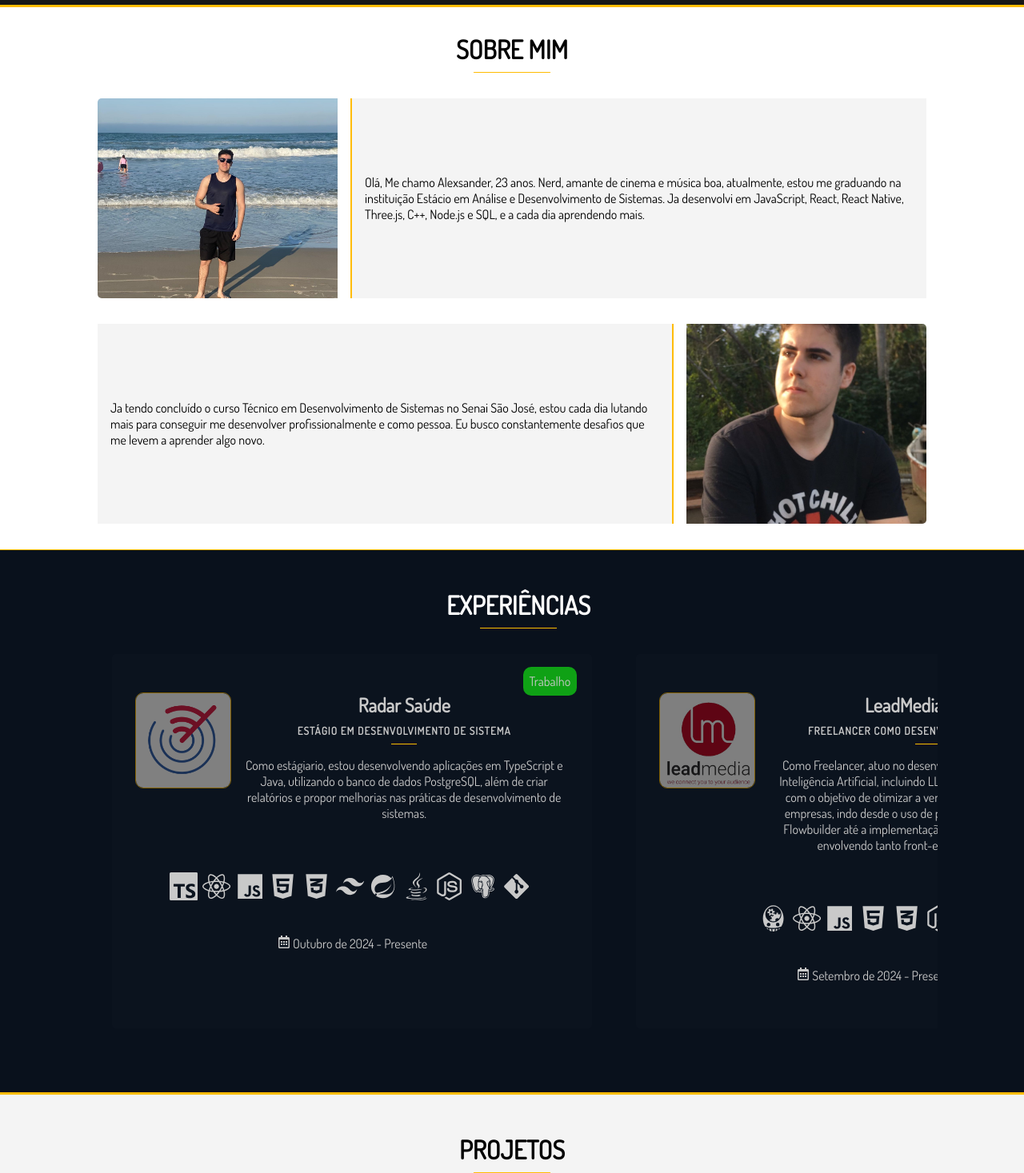
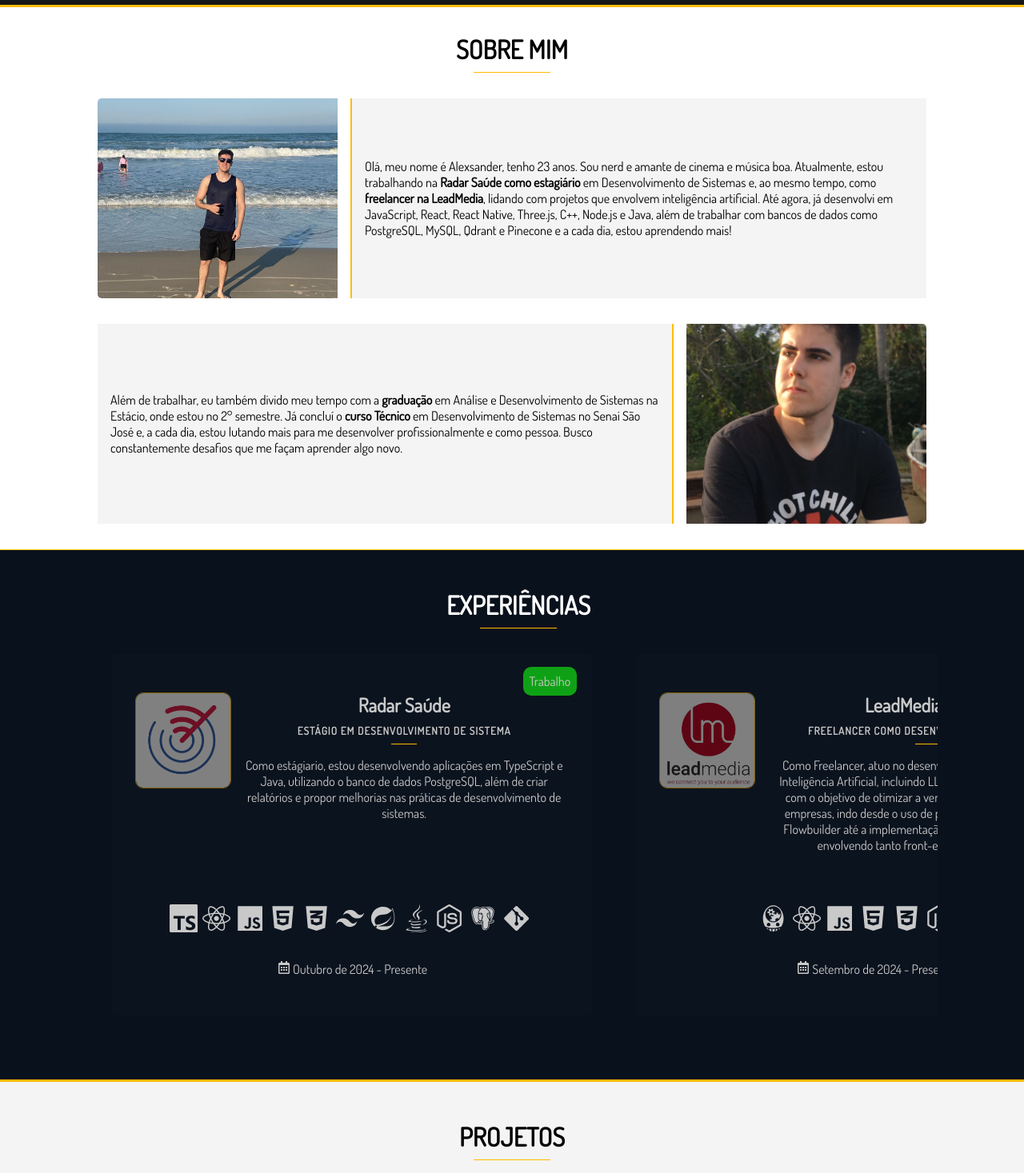
Before and after one commit to AlexsanderMarchi/Portfolio, a React (Vite) app: page / in a window 1280 px wide. Shown: the part 391-1858 px from the top of the page at 80% size. Built offline with nearby package versions, Linux system fonts and the light colour scheme; grey boxes are pictures that could not be loaded.

Commit message:
update about info

```diff
--- a/src/components/about.jsx
+++ b/src/components/about.jsx
@@ -17,36 +17,50 @@ function About() {
           <div className="bio1">
             {!autoTranslation ? (
               <p>
-                Olá, Me chamo Alexsander, 23 anos. Nerd, amante de cinema e
-                música boa, atualmente, estou me graduando na instituição
-                Estácio em Análise e Desenvolvimento de Sistemas. Ja desenvolvi
-                em JavaScript, React, React Native, Three.js, C++, Node.js e
-                SQL, e a cada dia aprendendo mais.
+                Olá, meu nome é Alexsander, tenho 23 anos. Sou nerd e amante de
+                cinema e música boa. Atualmente, estou trabalhando na{" "}
+                <span>Radar Saúde como estagiário</span> em Desenvolvimento de
+                Sistemas e, ao mesmo tempo, como{" "}
+                <span>freelancer na LeadMedia</span>, lidando com projetos que
+                envolvem inteligência artificial. Até agora, já desenvolvi em
+                JavaScript, React, React Native, Three.js, C++, Node.js e Java,
+                além de trabalhar com bancos de dados como PostgreSQL, MySQL,
+                Qdrant e Pinecone e a cada dia, estou aprendendo mais!
               </p>
             ) : (
               <p>
                 Hello, my name is Alexsander. I'm 23 years old, nerd, an avid
-                cinephile and lover of good music, I'm currently pursuing a
-                degree in Systems Analysis and Development at Estácio. I have
-                experience developing in JavaScript, React, React Native,
-                Three.js, C++, Node.js e SQL, and I am learning more every day.
+                cinephile and lover of good music. I currently work at{" "}
+                <span>Radar Saúde as an intern </span>
+                in Systems Development and also as{" "}
+                <span>freelancer at LeadMedia</span>, working on projects
+                involving artificial intelligence. So far, I have developed in
+                JavaScript, React, React Native, Three.js, C++, Node.js, and
+                Java, as well as worked with databases like PostgreSQL, MySQL,
+                Qdrant, and Pinecone, and learning more every day!
               </p>
             )}
           </div>
           <div className="bio2">
             {!autoTranslation ? (
               <p>
-                Ja tendo concluído o curso Técnico em Desenvolvimento de
-                Sistemas no Senai São José, estou cada dia lutando mais para
-                conseguir me desenvolver profissionalmente e como pessoa. Eu
-                busco constantemente desafios que me levem a aprender algo novo.
+                Além de trabalhar, eu também divido meu tempo com a{" "}
+                <span>graduação</span> em Análise e Desenvolvimento de Sistemas
+                na Estácio, onde estou no 2° semestre. Já concluí o{" "}
+                <span>curso Técnico</span> em Desenvolvimento de Sistemas no
+                Senai São José e, a cada dia, estou lutando mais para me
+                desenvolver profissionalmente e como pessoa. Busco
+                constantemente desafios que me façam aprender algo novo.
               </p>
             ) : (
               <p>
-                Having already completed a technical course in Systems
-                Development at Senai Sao Jose, now I'm fighting more day after
-                day to develop myself as a professional and as a person. I
-                constantly seek challenges that lead me to learn something new.
+                In addition to working, I also dedicate my time to my studies,
+                pursuing a <span>degree</span> in Systems Analysis and
+                Development at Estácio, where I'm in my 2nd semester. I have
+                already completed a <span>technical course</span> in Systems
+                Development at Senai São José, and every day I'm striving to
+                develop myself both professionally and personally. I constantly
+                seek challenges that help me learn something new.
               </p>
             )}
           </div>
--- a/src/components/experience.jsx
+++ b/src/components/experience.jsx
@@ -182,6 +182,7 @@ function Experience() {
                       )}
                     </div>
                   </div>
+                  <div>
                     <div className="icons-competencias py-2">
                       {experience.competencias}
                     </div>
@@ -190,6 +191,7 @@ function Experience() {
                     ) : (
                       <p>{experience.dataEnglish}</p>
                     )}
+                  </div>
                 </div>
               </li>
             ))}
--- a/src/styles/about.css
+++ b/src/styles/about.css
@@ -6,6 +6,10 @@
 #about h1 {
   color: var(--bg-dark);
 }
+#about span {
+  font-weight: bold;
+}
+
 #about .flex-items {
   justify-content: center;
   align-items: center;
--- a/src/styles/experience.css
+++ b/src/styles/experience.css
@@ -48,6 +48,11 @@
 
 .experience-container {
   position: relative;
+  position: relative;
+  display: flex;
+  flex-direction: column;
+  height: 100%;
+  justify-content: space-between;
 }
 
 .experience-container > .flex-items {
```
Lines whose indentation alone changed are shown as unchanged.
